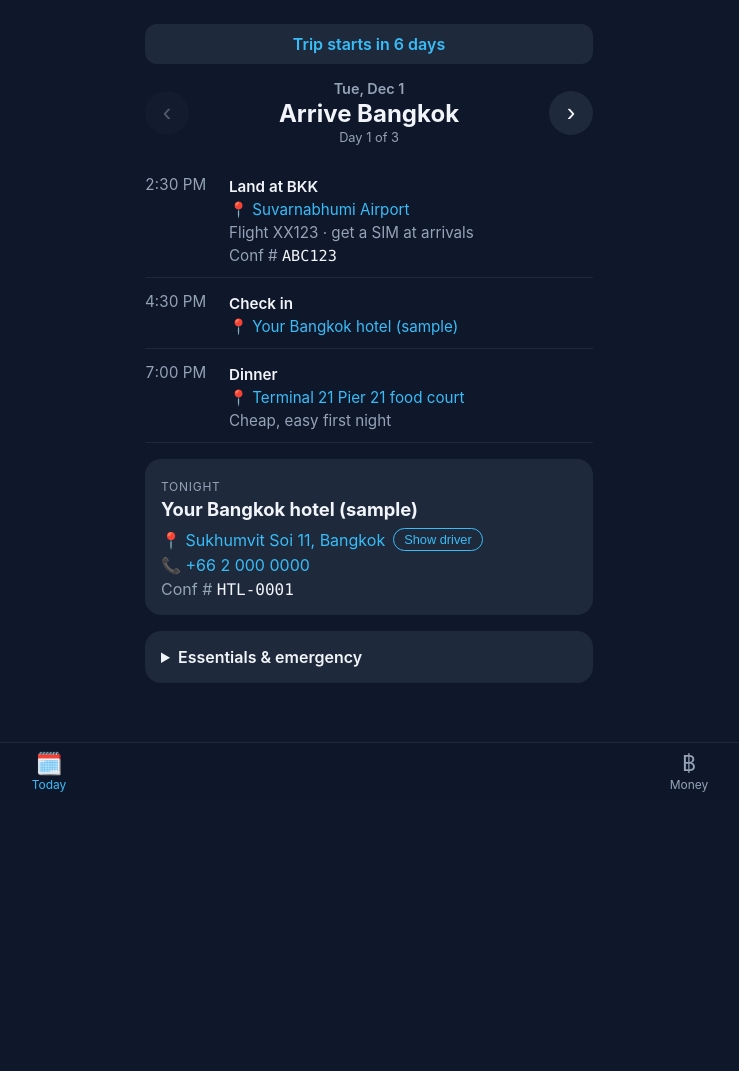
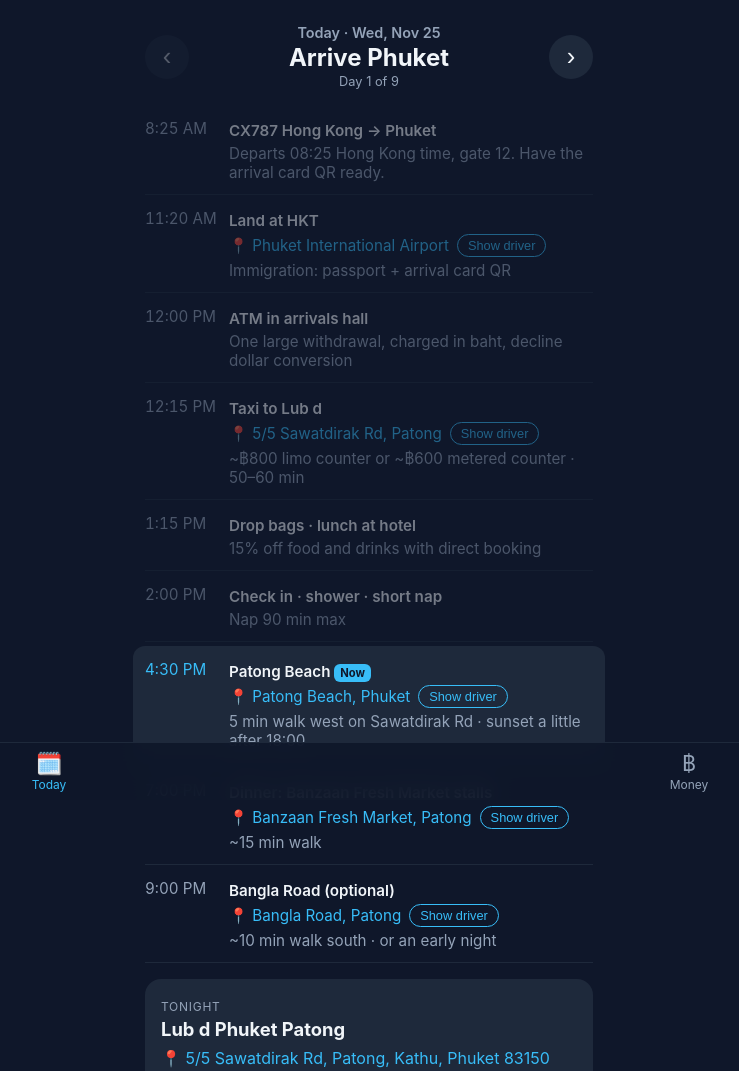
Before and after one commit to chriscarter123/Trip, a plain HTML site: page index.html in a window 1280 px wide. Shown: the top 1071 px of the page, without its empty margins (271-1010 px from the left). Before the commit the page ends 800 px from the top, so only its background shows below. Drawn offline with Linux system fonts and the light colour scheme.

Commit message:
Load Phuket itinerary; allow per-day time zone
Co-Authored-By: Claude Opus 5.5 <noreply@anthropic.com>
Claude-Session: https://claude.ai/code/session_01RkTiPGBt97NacxcP4cMHUF

```diff
--- a/css/styles.css
+++ b/css/styles.css
@@ -208,6 +208,6 @@ a { color: var(--accent); text-decoration: none; }
 }
 .driver[open] { display: flex; }
 .driver::backdrop { background: #fff; }
-.driver-local { font-size: 2.6rem; font-weight: 700; line-height: 1.3; }
+.driver-local { white-space: pre-line; font-size: 2.2rem; font-weight: 700; line-height: 1.3; }
 .driver-en { font-size: 1.1rem; color: #444; margin-top: 16px; }
 .driver-hint { font-size: 0.8rem; color: #888; margin-top: 32px; }
--- a/data/trip.json
+++ b/data/trip.json
@@ -1,60 +1,274 @@
 {
-  "name": "Thailand (sample – replace with your trip)",
+  "name": "Phuket",
   "timezone": "Asia/Bangkok",
-
   "essentials": [
-    { "label": "Tourist Police", "value": "1155", "tel": "1155" },
-    { "label": "Ambulance / Emergency", "value": "1669", "tel": "1669" },
-    { "label": "Police", "value": "191", "tel": "191" },
-    { "label": "US Embassy Bangkok", "value": "+66 2 205 4000", "tel": "+6622054000" },
-    { "label": "Travel insurance", "value": "Policy # ABC-123 (sample)" }
+    {
+      "label": "Thai emergency",
+      "value": "191",
+      "tel": "191"
+    },
+    {
+      "label": "Tourist Police",
+      "value": "1155",
+      "tel": "1155"
+    },
+    {
+      "label": "Ambulance",
+      "value": "1669",
+      "tel": "1669"
+    },
+    {
+      "label": "Bangkok Hospital Phuket",
+      "value": "+66 76 254 425",
+      "tel": "+6676254425"
+    },
+    {
+      "label": "SafetyWing support",
+      "value": "support@safetywing.com",
+      "url": "mailto:support@safetywing.com"
+    },
+    {
+      "label": "Lub d Phuket Patong",
+      "value": "+66 76 530 100",
+      "tel": "+6676530100"
+    },
+    {
+      "label": "TRIBE Phuket Patong",
+      "value": "+66 76 681 681",
+      "tel": "+6676681681"
+    },
+    {
+      "label": "Cards",
+      "value": "Venture X for purchases · debit card for ATMs"
+    },
+    {
+      "label": "ATMs",
+      "value": "One big withdrawal · charge in baht"
+    }
   ],
-
   "days": [
     {
-      "date": "2026-12-01",
-      "title": "Arrive Bangkok",
+      "date": "2026-11-25",
+      "title": "Arrive Phuket",
       "stay": {
-        "name": "Your Bangkok hotel (sample)",
-        "address": "Sukhumvit Soi 11, Bangkok",
-        "addressLocal": "สุขุมวิท ซอย 11 กรุงเทพฯ",
-        "phone": "+66 2 000 0000",
-        "confirmation": "HTL-0001"
+        "name": "Lub d Phuket Patong",
+        "address": "5/5 Sawatdirak Rd, Patong, Kathu, Phuket 83150",
+        "addressLocal": "ลับดี ภูเก็ต ป่าตอง\n5/5 ถนนสวัสดิรักษ์ ป่าตอง กะทู้ ภูเก็ต 83150",
+        "phone": "+66 76 530 100"
       },
       "items": [
-        { "time": "14:30", "title": "Land at BKK", "place": "Suvarnabhumi Airport", "notes": "Flight XX123 · get a SIM at arrivals", "confirmation": "ABC123" },
-        { "time": "16:30", "title": "Check in", "place": "Your Bangkok hotel (sample)" },
-        { "time": "19:00", "title": "Dinner", "place": "Terminal 21 Pier 21 food court", "notes": "Cheap, easy first night" }
+        {
+          "time": "08:25",
+          "title": "CX787 Hong Kong → Phuket",
+          "notes": "Departs 08:25 Hong Kong time, gate 12. Have the arrival card QR ready."
+        },
+        {
+          "time": "11:20",
+          "title": "Land at HKT",
+          "place": "Phuket International Airport",
+          "placeLocal": "ท่าอากาศยานภูเก็ต",
+          "notes": "Immigration: passport + arrival card QR"
+        },
+        {
+          "time": "12:00",
+          "title": "ATM in arrivals hall",
+          "notes": "One large withdrawal, charged in baht, decline dollar conversion"
+        },
+        {
+          "time": "12:15",
+          "title": "Taxi to Lub d",
+          "place": "5/5 Sawatdirak Rd, Patong",
+          "placeLocal": "ลับดี ภูเก็ต ป่าตอง\n5/5 ถนนสวัสดิรักษ์ ป่าตอง กะทู้ ภูเก็ต",
+          "notes": "~฿800 limo counter or ~฿600 metered counter · 50–60 min"
+        },
+        {
+          "time": "13:15",
+          "title": "Drop bags · lunch at hotel",
+          "notes": "15% off food and drinks with direct booking"
+        },
+        {
+          "time": "14:00",
+          "title": "Check in · shower · short nap",
+          "notes": "Nap 90 min max"
+        },
+        {
+          "time": "16:30",
+          "title": "Patong Beach",
+          "place": "Patong Beach, Phuket",
+          "placeLocal": "หาดป่าตอง",
+          "notes": "5 min walk west on Sawatdirak Rd · sunset a little after 18:00"
+        },
+        {
+          "time": "19:00",
+          "title": "Dinner: Banzaan Fresh Market stalls",
+          "place": "Banzaan Fresh Market, Patong",
+          "placeLocal": "ตลาดบันซาน ป่าตอง",
+          "notes": "~15 min walk"
+        },
+        {
+          "time": "21:00",
+          "title": "Bangla Road (optional)",
+          "place": "Bangla Road, Patong",
+          "placeLocal": "ถนนบางลา ป่าตอง",
+          "notes": "~10 min walk south · or an early night"
+        }
+      ]
+    },
+    {
+      "date": "2026-11-26",
+      "title": "Patong",
+      "stay": {
+        "name": "Lub d Phuket Patong",
+        "address": "5/5 Sawatdirak Rd, Patong, Kathu, Phuket 83150",
+        "addressLocal": "ลับดี ภูเก็ต ป่าตอง\n5/5 ถนนสวัสดิรักษ์ ป่าตอง กะทู้ ภูเก็ต 83150",
+        "phone": "+66 76 530 100"
+      },
+      "items": [
+        {
+          "title": "Free day",
+          "notes": "Booking includes one free laundry load"
+        }
+      ]
+    },
+    {
+      "date": "2026-11-27",
+      "title": "Move to TRIBE",
+      "stay": {
+        "name": "TRIBE Phuket Patong by Accor",
+        "address": "203/2 Phang Mueang Sai Kor Rd, Patong, Kathu, Phuket",
+        "addressLocal": "TRIBE Phuket Patong\n203/2 ถนนผังเมืองสาย ก ป่าตอง กะทู้ ภูเก็ต",
+        "phone": "+66 76 681 681"
+      },
+      "items": [
+        {
+          "time": "12:00",
+          "title": "Check out of Lub d",
+          "notes": "Checkout by noon"
+        },
+        {
+          "time": "12:15",
+          "title": "Taxi to TRIBE",
+          "place": "TRIBE Phuket Patong",
+          "placeLocal": "203/2 ถนนผังเมืองสาย ก ป่าตอง กะทู้ ภูเก็ต",
+          "notes": "Short ride within Patong · leave bags if room isn't ready"
+        },
+        {
+          "time": "15:00",
+          "title": "Check in at TRIBE",
+          "notes": "King Room, 5 nights, paid · breakfast buffet ~฿647 if wanted · ask for late checkout on Dec 2 (10:55 PM flight)"
+        }
+      ]
+    },
+    {
+      "date": "2026-11-28",
+      "title": "Patong",
+      "stay": {
+        "name": "TRIBE Phuket Patong by Accor",
+        "address": "203/2 Phang Mueang Sai Kor Rd, Patong, Kathu, Phuket",
+        "addressLocal": "TRIBE Phuket Patong\n203/2 ถนนผังเมืองสาย ก ป่าตอง กะทู้ ภูเก็ต",
+        "phone": "+66 76 681 681"
+      },
+      "items": [
+        {
+          "title": "Free day"
+        }
+      ]
+    },
+    {
+      "date": "2026-11-29",
+      "title": "Patong",
+      "stay": {
+        "name": "TRIBE Phuket Patong by Accor",
+        "address": "203/2 Phang Mueang Sai Kor Rd, Patong, Kathu, Phuket",
+        "addressLocal": "TRIBE Phuket Patong\n203/2 ถนนผังเมืองสาย ก ป่าตอง กะทู้ ภูเก็ต",
+        "phone": "+66 76 681 681"
+      },
+      "items": [
+        {
+          "title": "Free day"
+        }
+      ]
+    },
+    {
+      "date": "2026-11-30",
+      "title": "Patong",
+      "stay": {
+        "name": "TRIBE Phuket Patong by Accor",
+        "address": "203/2 Phang Mueang Sai Kor Rd, Patong, Kathu, Phuket",
+        "addressLocal": "TRIBE Phuket Patong\n203/2 ถนนผังเมืองสาย ก ป่าตอง กะทู้ ภูเก็ต",
+        "phone": "+66 76 681 681"
+      },
+      "items": [
+        {
+          "title": "Free day"
+        }
+      ]
+    },
+    {
+      "date": "2026-12-01",
+      "title": "Patong",
+      "stay": {
+        "name": "TRIBE Phuket Patong by Accor",
+        "address": "203/2 Phang Mueang Sai Kor Rd, Patong, Kathu, Phuket",
+        "addressLocal": "TRIBE Phuket Patong\n203/2 ถนนผังเมืองสาย ก ป่าตอง กะทู้ ภูเก็ต",
+        "phone": "+66 76 681 681"
+      },
+      "items": [
+        {
+          "title": "Free day",
+          "notes": "Last full day · confirm late checkout for tomorrow"
+        }
       ]
     },
     {
       "date": "2026-12-02",
-      "title": "Old City",
-      "stay": {
-        "name": "Your Bangkok hotel (sample)",
-        "address": "Sukhumvit Soi 11, Bangkok",
-        "addressLocal": "สุขุมวิท ซอย 11 กรุงเทพฯ"
-      },
+      "title": "Fly home",
       "items": [
-        { "time": "08:30", "title": "Grand Palace", "place": "Grand Palace, Bangkok", "placeLocal": "พระบรมมหาราชวัง", "notes": "Shoulders and knees covered" },
-        { "time": "11:30", "title": "Wat Pho", "place": "Wat Pho, Bangkok", "placeLocal": "วัดโพธิ์" },
-        { "time": "13:00", "title": "Ferry to Wat Arun", "place": "Tha Tien Pier" },
-        { "time": "18:30", "title": "Chinatown street food", "place": "Yaowarat Road, Bangkok", "placeLocal": "ถนนเยาวราช" }
+        {
+          "time": "12:00",
+          "title": "Check out of TRIBE",
+          "notes": "Unless late checkout was granted · store bags at the desk"
+        },
+        {
+          "time": "19:30",
+          "title": "Leave for airport",
+          "place": "Phuket International Airport",
+          "placeLocal": "ท่าอากาศยานภูเก็ต",
+          "notes": "Suggested time: ~1 hr drive, international check-in. Hotel shuttle ฿1,650 or taxi."
+        },
+        {
+          "time": "22:55",
+          "title": "DL7937 Phuket → Seoul (ICN)",
+          "notes": "Operated by Korean Air · arrives 06:40 Seoul time · Main Basic: check bag allowance on delta.com"
+        }
       ]
     },
     {
       "date": "2026-12-03",
-      "title": "Fly to Chiang Mai",
-      "stay": {
-        "name": "Your Chiang Mai hotel (sample)",
-        "address": "Nimmanhaemin Rd, Chiang Mai",
-        "addressLocal": "ถนนนิมมานเหมินท์ เชียงใหม่",
-        "confirmation": "HTL-0002"
-      },
+      "title": "Seoul → Detroit → Philly",
+      "timezone": "America/New_York",
       "items": [
-        { "time": "09:00", "title": "Leave for airport", "place": "Don Mueang Airport", "notes": "Allow ~1h in traffic" },
-        { "time": "11:15", "title": "Flight DMK → CNX", "notes": "Flight XX456", "confirmation": "DEF456" },
-        { "time": "17:00", "title": "Old City evening walk", "place": "Tha Phae Gate, Chiang Mai", "placeLocal": "ประตูท่าแพ" }
+        {
+          "title": "06:40 Seoul: land at ICN",
+          "notes": "Connect to DL 158"
+        },
+        {
+          "title": "09:35 Seoul: DL 158 ICN → Detroit",
+          "notes": "Arrives 08:36 Detroit time"
+        },
+        {
+          "time": "08:36",
+          "title": "Land in Detroit",
+          "notes": "US customs here · tight 1h24 connection"
+        },
+        {
+          "time": "10:00",
+          "title": "DL2331 Detroit → Philadelphia"
+        },
+        {
+          "time": "11:37",
+          "title": "Land at PHL · home"
+        }
       ]
     }
   ]
--- a/js/today/today.js
+++ b/js/today/today.js
@@ -69,7 +69,7 @@ function renderItems(day, isToday) {
   if (!day.items?.length) return '<p class="muted">Nothing planned. Enjoy!</p>';
   // On today's page, highlight the item happening now / next.
   let nextIdx = -1;
-  const now = nowHM(trip.timezone);
+  const now = nowHM(day.timezone || trip.timezone); // a day can override, e.g. a travel day
   if (isToday) {
     nextIdx = day.items.findIndex((it, i) => {
       const nextTime = day.items[i + 1]?.time;
--- a/sw.js
+++ b/sw.js
@@ -1,6 +1,6 @@
 // Caches the app files so it opens instantly and works offline.
 // Bump VERSION whenever you change any file so phones pick up the update.
-const VERSION = 'v3';
+const VERSION = 'v4';
 const FILES = [
   './',
   'index.html',
```
